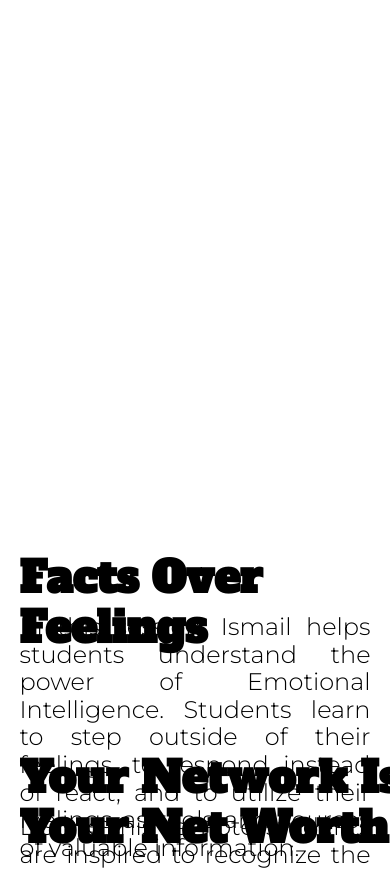
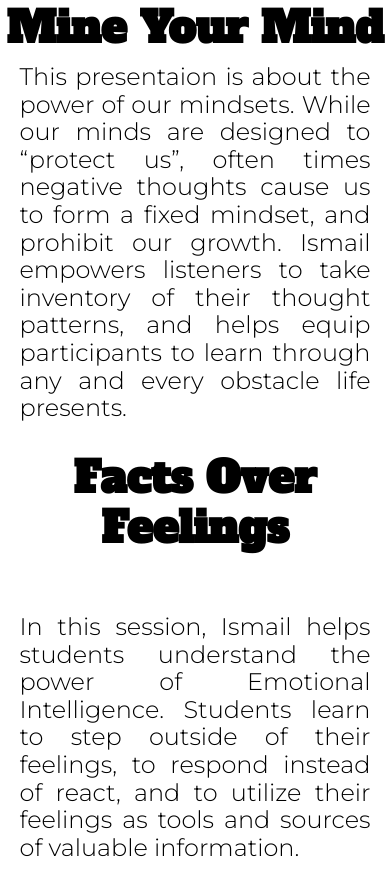
Before and after one commit to fullstackfrench/iamir-website, a plain HTML site: page students.html in a window 390 px wide. Shown: the part 1697-2567 px from the top of the page. Drawn offline with Linux system fonts and the light colour scheme.

Commit message:
students page completed

```diff
--- a/css/main.css
+++ b/css/main.css
@@ -940,7 +940,49 @@ footer {
   font-family: 'Alfa Slab One', cursive;
   font-size: 3rem;
 }
-
+.firstSub {
+  top: 1240px;
+}
+.subheading {
+  position: absolute;
+  font-family: 'Alfa Slab One', cursive;
+  font-size: 2.7rem;
+  color: black;
+  z-index: 4;
+  width: 100vw;
+  text-align: center;
+  margin: 0;
+}
+.paragraph {
+  position: absolute;
+  font-family: 'Montserrat', sans-serif;
+  font-size: 1rem;
+  z-index: 4;
+  color: black;
+  font-size: 1.5rem;
+  text-align: justify;
+  margin: 10px 5vw;
+}
+.paraOne {
+  top: 1400px;
+}
+.secondSub {
+  top: 1700px;
+}
+.paraTwo {
+  top: 1750px;
+}
+.thirdSub {
+  top: 2150px;
+}
+.paraFour {
+  top: 2700px;
+}
+.fourthSub {
+  position: absolute;
+  z-index: 6;
+  top: 2590px;
+}
 }
 .mobileOnly h2 {
   position: absolute;
```
